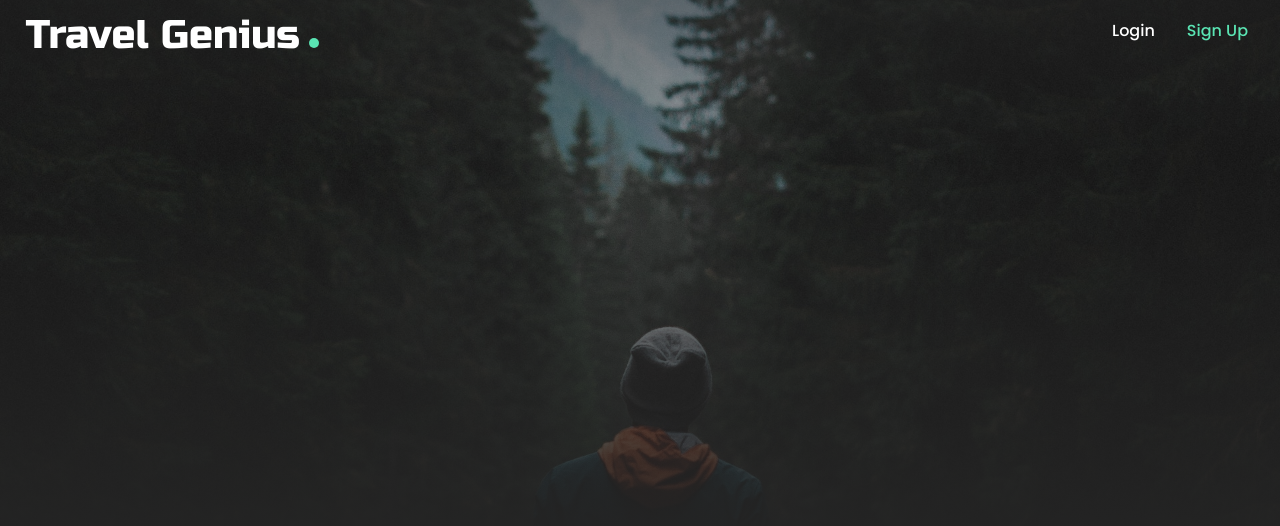
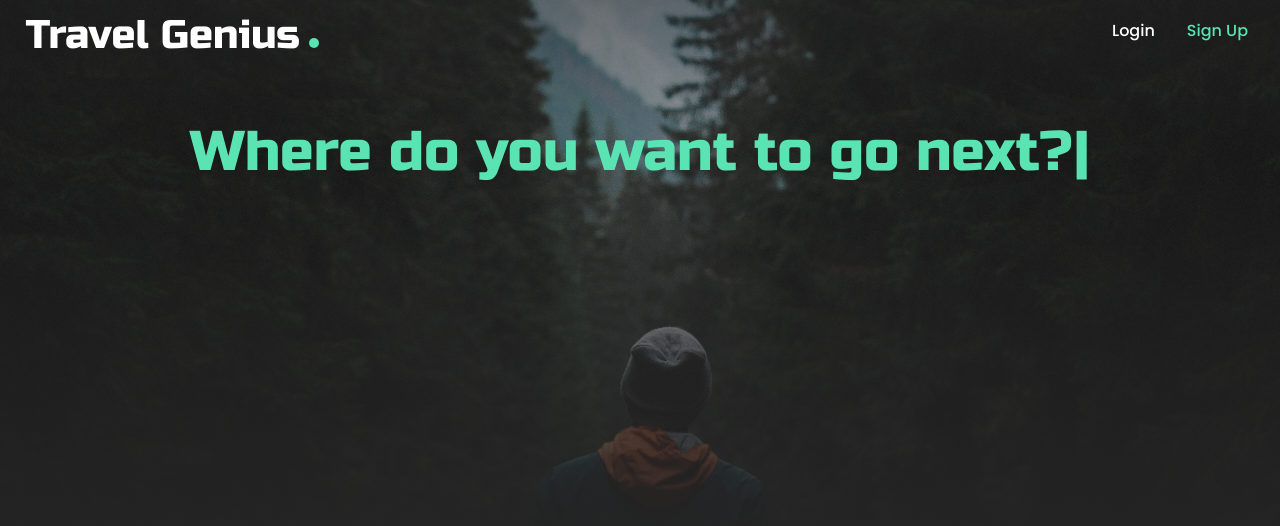
Before and after one commit to nozotrox/travel_assistant, a React (Create React App) app in the folder client/: page / in a window 1280 px wide. Shown: the top 526 px of the page. Built offline with nearby package versions, Linux system fonts and the light colour scheme; a web font is replaced by a local one.

Commit message:
add: banner text with typewriter effect

```diff
--- a/client/package.json
+++ b/client/package.json
@@ -11,6 +11,7 @@
     "react-scripts": "5.0.1",
     "reactstrap": "^9.2.0",
     "sass": "^1.64.2",
+    "typewriter-effect": "^2.20.1",
     "web-vitals": "^2.1.4"
   },
   "scripts": {
--- a/client/src/App.js
+++ b/client/src/App.js
@@ -1,20 +1,36 @@
 import './App.css';
-import styles_main from "./styles/main.module.scss"
-import logo from "./assets/icons/logo.png"
+import NavigationBar from './components/navigation-bar.component';
+import styles_main from "./styles/main.module.scss";
+import Typewriter from "typewriter-effect";
 
 function App() {
   return (
     <div id="app">
-      <header id={styles_main.navbar} className="d-flex justify-content-between align-items-center">
-        <div className={styles_main.logo_container}>
-          <h1>Travel Genius</h1>
-          <span className={styles_main.dot}></span>
+      <NavigationBar />
+      <center className={styles_main.banner}>
+        {/* <h1 className={styles_main.banner_text}>Where do you want to go next?</h1> */}
+        <div className={styles_main.banner_text}>
+          <Typewriter
+
+            options={{
+              loop: true
+            }}
+
+            onInit={(typewriter) => {
+              typewriter.typeString('Where do you want to go next?')
+                .callFunction(() => {
+                  console.log('String typed out!');
+                })
+                .pauseFor(5000)
+                .deleteAll()
+                .callFunction(() => {
+                  console.log('All strings were deleted');
+                })
+                .start();
+            }}
+          />
         </div>
-        <ul className={styles_main.nav_items_container}>
-         <li>Login</li>
-         <li className={styles_main.active_nav}>Sign Up</li>
-        </ul>
-      </header>
+      </center>
     </div>
   );
 }
--- /dev/null
+++ b/client/src/components/navigation-bar.component.jsx
@@ -0,0 +1,18 @@
+import styles_main from "../styles/main.module.scss";
+
+const NavigationBar = () => {
+    return (
+        <header id={styles_main.navbar} className="d-flex justify-content-between align-items-center">
+        <div className={styles_main.logo_container}>
+          <h1>Travel Genius</h1>
+          <span className={styles_main.dot}></span>
+        </div>
+        <ul className={styles_main.nav_items_container}>
+         <li>Login</li>
+         <li className={styles_main.active_nav}>Sign Up</li>
+        </ul>
+      </header>
+    )
+}
+
+export default NavigationBar;
--- a/client/src/styles/main.module.scss
+++ b/client/src/styles/main.module.scss
@@ -48,3 +48,12 @@
         }
     }
 }
+
+.banner {
+    padding: 2rem 0;
+    span {
+        font-family: 'Russo One', sans-serif;
+        color: $color-primary;
+        font-size: 42pt;
+    }
+}
```
Also changed, not shown: 1 other file (tests, documents, lock files or other folders).
